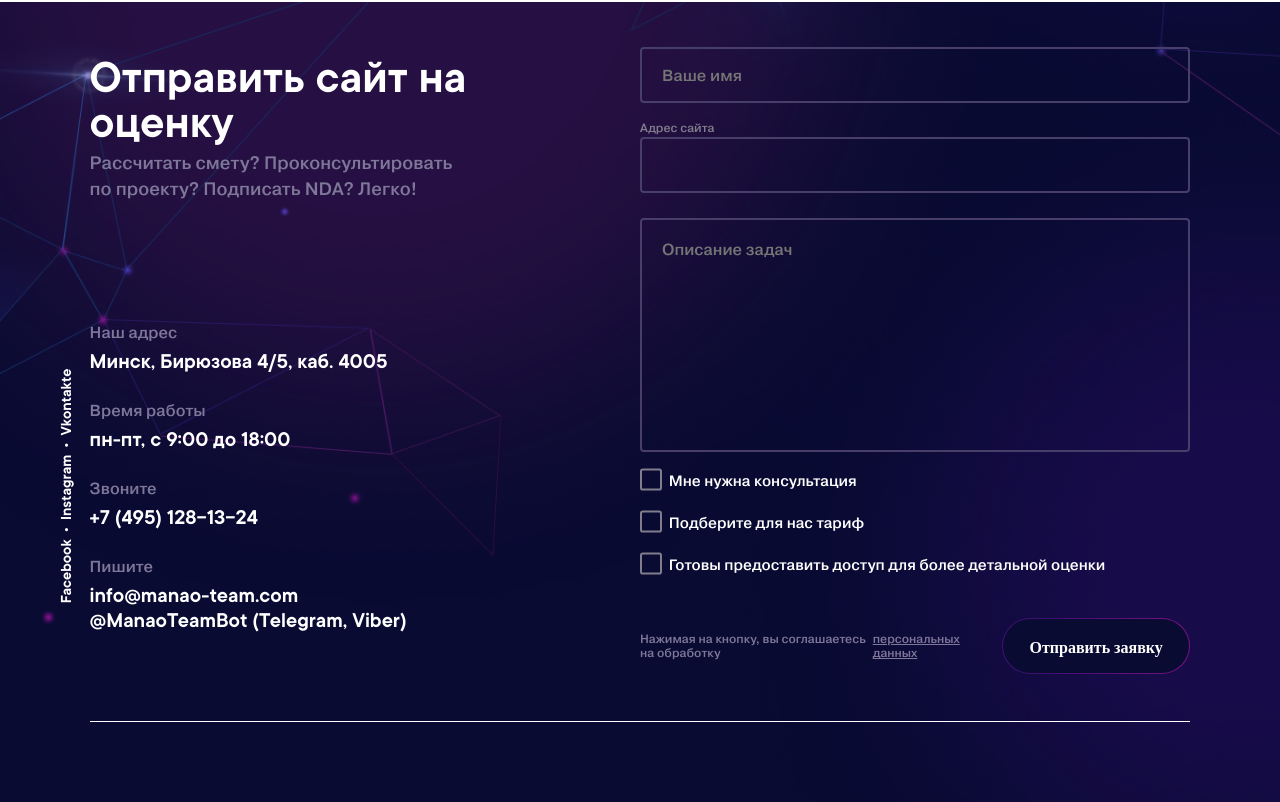
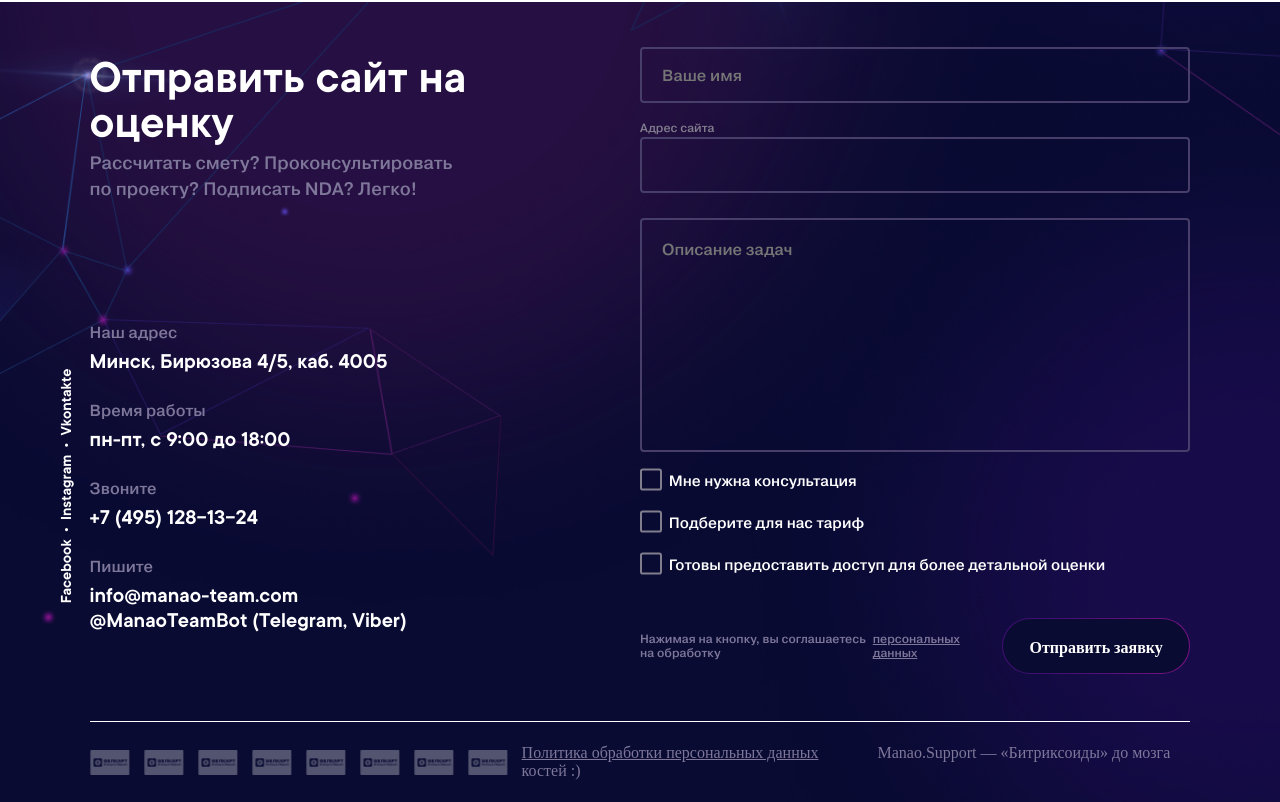
Before and after one commit to Romangergisevich/outSourceLanding, a website: page index.html in a window 1280 px wide. Shown: the part 3243-4045 px from the top of the page. Drawn offline with Linux system fonts and the light colour scheme; a web font is replaced by a local one.

Commit message:
html native done

```diff
--- a/index.html
+++ b/index.html
@@ -486,7 +486,58 @@
           </form>
         </div>
       </div>
-      <div class="lastSection__footer"></div>
+      <div class="lastSection__footer">
+        <div class="lastSection__footer__container">
+          <div class="lastSection__footer__cards">
+            <span>
+              <img
+                src="./src/images/footer_cards/belCardPass_icon.png"
+                alt="#" />
+            </span>
+            <span>
+              <img
+                src="./src/images/footer_cards/belCardPass_icon.png"
+                alt="#" />
+            </span>
+            <span>
+              <img
+                src="./src/images/footer_cards/belCardPass_icon.png"
+                alt="#" />
+            </span>
+            <span>
+              <img
+                src="./src/images/footer_cards/belCardPass_icon.png"
+                alt="#" />
+            </span>
+            <span>
+              <img
+                src="./src/images/footer_cards/belCardPass_icon.png"
+                alt="#" />
+            </span>
+            <span>
+              <img
+                src="./src/images/footer_cards/belCardPass_icon.png"
+                alt="#" />
+            </span>
+            <span>
+              <img
+                src="./src/images/footer_cards/belCardPass_icon.png"
+                alt="#" />
+            </span>
+            <span>
+              <img
+                src="./src/images/footer_cards/belCardPass_icon.png"
+                alt="#" />
+            </span>
+          </div>
+          <div class="lastSection__footer__info">
+            <span>
+              <a href="#">Политика обработки персональных данных</a>
+            </span>
+            <span>Manao.Support — «Битриксоиды» до мозга костей :)</span>
+          </div>
+        </div>
+      </div>
     </section>
     <script src="./src/main.js"></script>
     <script src="./src/flickity.pkgd.min.js"></script>
--- a/src/styles/main_style.css
+++ b/src/styles/main_style.css
@@ -1,10 +1,3 @@
-/*
-* Prefixed by https://autoprefixer.github.io
-* PostCSS: v8.4.14,
-* Autoprefixer: v10.4.7
-* Browsers: last 4 version
-*/
-
 * {
   margin: 0px;
   padding: 0px;
@@ -1053,6 +1046,12 @@ html {
 .lastSection__form__checkbox-withButton a {
   color: #7e779a;
   margin: 0 5px 0 5px;
+  transition: 0.3s ease;
+}
+
+.lastSection__form__checkbox-withButton a:hover {
+  color: #ffffff;
+  transition: 0.3s ease;
 }
 
 .lastSection__form__checkbox {
@@ -1225,3 +1224,52 @@ input[type="checkbox"]:disabled {
   font-weight: 300;
   line-height: 18px;
 }
+
+.lastSection__footer__cards {
+  display: flex;
+  height: 100%;
+  align-items: center;
+}
+
+.lastSection__footer__cards span {
+  display: block;
+  margin-right: 14px;
+  height: 25px;
+  width: 40px;
+  cursor: pointer;
+  opacity: 0.3;
+  transition: 0.3s ease;
+}
+
+.lastSection__footer__cards span img {
+  width: 100%;
+}
+
+.lastSection__footer__cards span:hover {
+  opacity: 1;
+  transition: 0.3s ease;
+}
+
+.lastSection__footer__container {
+  display: flex;
+  align-items: center;
+  justify-content: space-between;
+  height: 100%;
+}
+
+.lastSection__footer__info span {
+  color: #7e779a;
+  font-family: "TTCommons-medium";
+}
+
+.lastSection__footer__info span a {
+  margin-right: 55px;
+  color: #7e779a;
+  font-family: "TTCommons-medium";
+  transition: 0.3s ease;
+}
+
+.lastSection__footer__info span a:hover {
+  color: #ffffff;
+  transition: 0.3s ease;
+}
```
Also changed, not shown: src/images/footer_cards/alfaBank_icon.png (added), src/images/footer_cards/belCardPass_icon.png (added), src/images/footer_cards/belCard_icon.png (added), src/images/footer_cards/id_check_icon.png (added), src/images/footer_cards/masterCard_icon.png (added), src/images/footer_cards/payPal_icon.png (added), src/images/footer_cards/visa_icon.png (added), src/images/footer_cards/visa_secure_icon.png (added).
